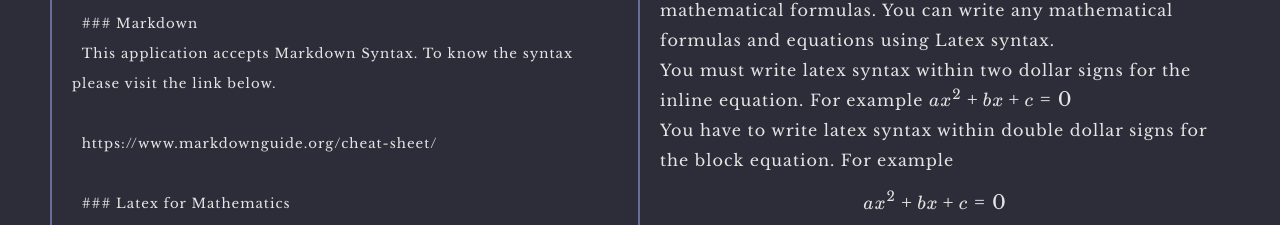
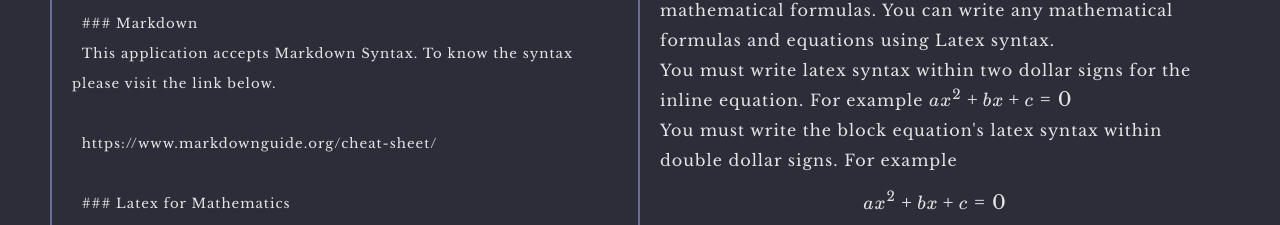
Before and after one commit to Aminul667/eclectic, a React (Vite) app: page /category/new-post in a window 1280 px wide. Shown: the part 328-553 px from the top of the page. Built offline with nearby package versions, Linux system fonts and the light colour scheme; no server answers.

Commit message:
added some texts

```diff
--- a/src/components/NewPost/NewPost.jsx
+++ b/src/components/NewPost/NewPost.jsx
@@ -85,7 +85,7 @@ const NewPost = () => {
 
   You must write latex syntax within two dollar signs for the inline equation. For example $ax^2 + bx + c = 0$
 
-  You have to write latex syntax within double dollar signs for the block equation. For example
+  You must write the block equation's latex syntax within double dollar signs. For example
   $$
   ax^2 + bx + c = 0
   $$
```
